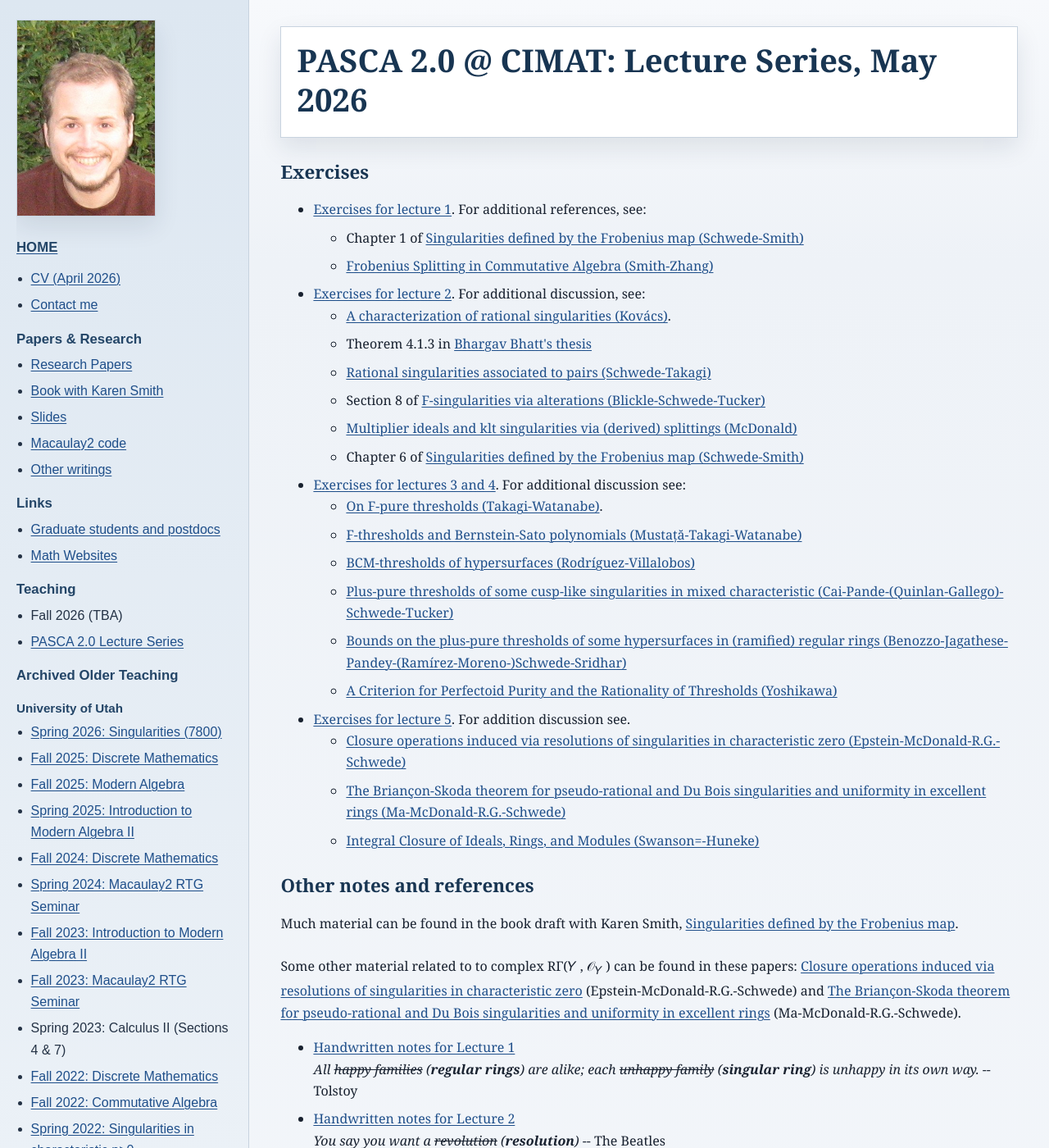
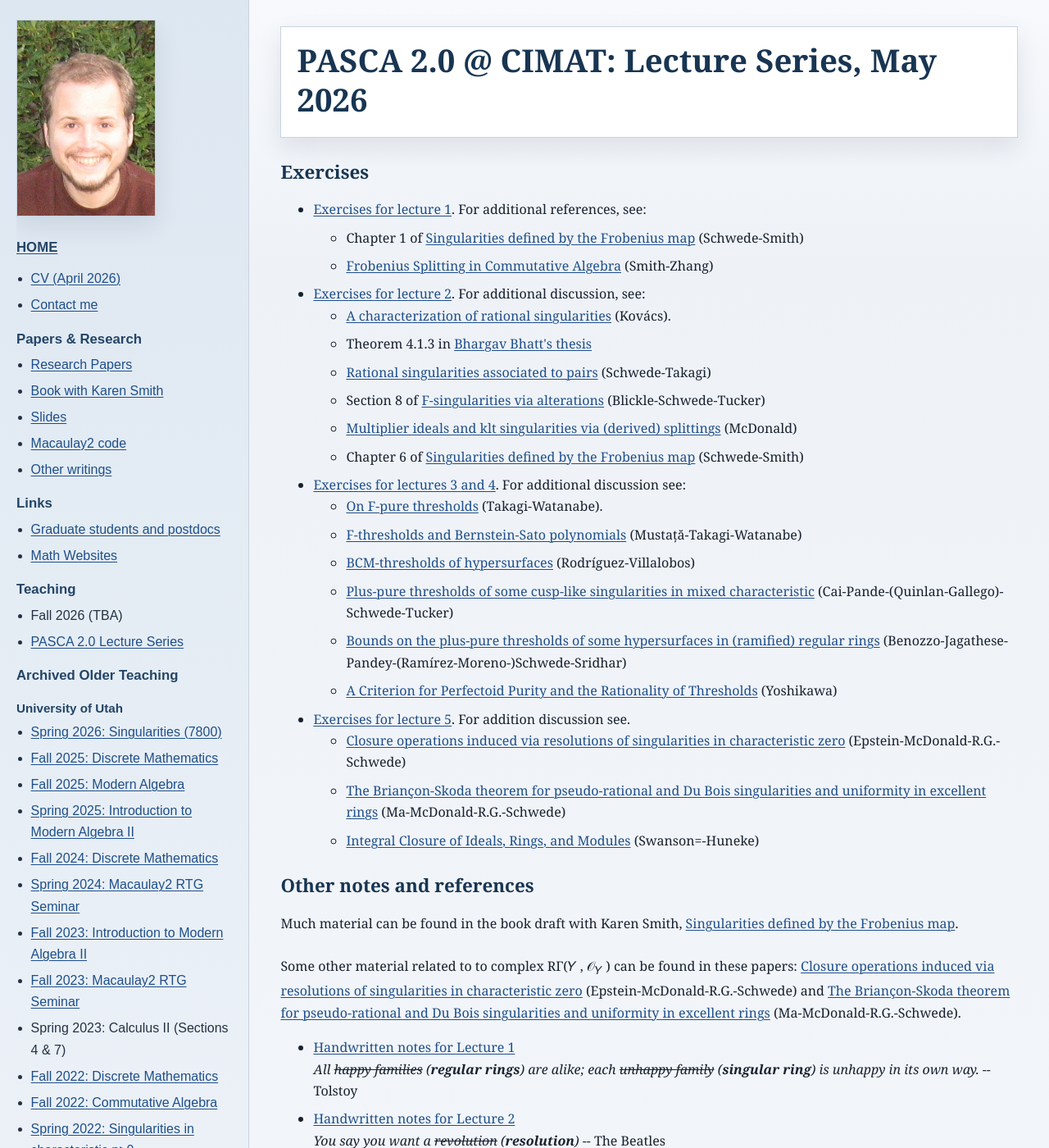
Before and after one commit to kschwede/kschwede.github.io, a Jekyll site: the page built from CIMAT2026/index.html, in a window 1280 px wide and 1400 px high. Shown: the whole window at 82% size. Built offline with Jekyll 4.4.1, drawn with Linux system fonts in a browser that asks for light colours; some of the changed lines change nothing that is shown.

Commit message:
consistency of links

```diff
--- a/CIMAT2026/index.html
+++ b/CIMAT2026/index.html
@@ -8,36 +8,36 @@ title: 'PASCA 2.0 Material'
 <h2>Exercises</h2>
 <ul>
   <li><a href="Exercises-Lecture1.pdf">Exercises for lecture 1</a>.  For additional references, see: </li>
-  <ul> <li> Chapter 1 of <a href="https://raw.githubusercontent.com/kschwede/FrobeniusSingularitiesBook/main/FrobeniusSingularitiesBook.pdf">Singularities defined by the Frobenius map (Schwede-Smith)</a></li>
-    <li><a href="https://arxiv.org/abs/1409.1169">Frobenius Splitting in Commutative Algebra (Smith-Zhang)</a></li>
+  <ul> <li> Chapter 1 of <a href="https://raw.githubusercontent.com/kschwede/FrobeniusSingularitiesBook/main/FrobeniusSingularitiesBook.pdf">Singularities defined by the Frobenius map</a> (Schwede-Smith)</li>
+    <li><a href="https://arxiv.org/abs/1409.1169">Frobenius Splitting in Commutative Algebra</a> (Smith-Zhang)</li>
     </ul>
   <li><a href="Exercises-Lecture2.pdf">Exercises for lecture 2</a>.  For additional discussion, see:
     <ul>
-      <li> <a href="https://projecteuclid.org/journals/duke-mathematical-journal/volume-102/issue-2/A-characterization-of-rational-singularities/10.1215/S0012-7094-00-10221-9.short">A characterization of rational singularities (Kovács)</a>.   </li>
+      <li> <a href="https://projecteuclid.org/journals/duke-mathematical-journal/volume-102/issue-2/A-characterization-of-rational-singularities/10.1215/S0012-7094-00-10221-9.short">A characterization of rational singularities</a> (Kovács).   </li>
       <li>Theorem 4.1.3 in <a href="https://websites.umich.edu/~bhattb/math/thesis.pdf">Bhargav Bhatt's thesis</a></li>
-      <li><a href="https://arxiv.org/abs/0708.1990">Rational singularities associated to pairs (Schwede-Takagi)</a></li>
-       <li> Section 8 of <a href="https://arxiv.org/abs/1107.3807">F-singularities via alterations (Blickle-Schwede-Tucker)</a>
+      <li><a href="https://arxiv.org/abs/0708.1990">Rational singularities associated to pairs</a> (Schwede-Takagi)</li>
+       <li> Section 8 of <a href="https://arxiv.org/abs/1107.3807">F-singularities via alterations</a> (Blickle-Schwede-Tucker)
         </li>
-        <li><a href="https://arxiv.org/abs/2307.07906">Multiplier ideals and klt singularities via (derived) splittings (McDonald)</a></li>
-        <li> Chapter 6 of <a href="https://raw.githubusercontent.com/kschwede/FrobeniusSingularitiesBook/main/FrobeniusSingularitiesBook.pdf">Singularities defined by the Frobenius map (Schwede-Smith)</a>
+        <li><a href="https://arxiv.org/abs/2307.07906">Multiplier ideals and klt singularities via (derived) splittings</a> (McDonald)</li>
+        <li> Chapter 6 of <a href="https://raw.githubusercontent.com/kschwede/FrobeniusSingularitiesBook/main/FrobeniusSingularitiesBook.pdf">Singularities defined by the Frobenius map</a> (Schwede-Smith)
         </li>
       </ul>
     </li>
   <li><a href="Exercises-Lecture3-4.pdf">Exercises for lectures 3 and 4</a>.  For additional discussion see:<ul>
-      <li><a href="https://arxiv.org/abs/math/0312486">On F-pure thresholds (Takagi-Watanabe)</a>.</li>
-      <li><a href="https://arxiv.org/abs/math/0411170">F-thresholds and Bernstein-Sato polynomials (Mustață-Takagi-Watanabe)</a></li>
-      <li><a href="https://arxiv.org/abs/2404.07438">BCM-thresholds of hypersurfaces (Rodríguez-Villalobos)</a></li>
-      <li><a href="https://arxiv.org/abs/2501.07528">Plus-pure thresholds of some cusp-like singularities in mixed characteristic (Cai-Pande-(Quinlan-Gallego)-Schwede-Tucker)</a></li>
-      <li><a href="https://arxiv.org/abs/2509.07217">Bounds on the plus-pure thresholds of some hypersurfaces in (ramified) regular rings (Benozzo-Jagathese-Pandey-(Ramírez-Moreno-)Schwede-Sridhar)</a></li>
-      <li><a href="https://arxiv.org/abs/2510.19319">A Criterion for Perfectoid Purity and the Rationality of Thresholds (Yoshikawa)</a></li>
+      <li><a href="https://arxiv.org/abs/math/0312486">On F-pure thresholds</a> (Takagi-Watanabe).</li>
+      <li><a href="https://arxiv.org/abs/math/0411170">F-thresholds and Bernstein-Sato polynomials</a> (Mustață-Takagi-Watanabe)</li>
+      <li><a href="https://arxiv.org/abs/2404.07438">BCM-thresholds of hypersurfaces</a> (Rodríguez-Villalobos)</li>
+      <li><a href="https://arxiv.org/abs/2501.07528">Plus-pure thresholds of some cusp-like singularities in mixed characteristic</a> (Cai-Pande-(Quinlan-Gallego)-Schwede-Tucker)</li>
+      <li><a href="https://arxiv.org/abs/2509.07217">Bounds on the plus-pure thresholds of some hypersurfaces in (ramified) regular rings</a> (Benozzo-Jagathese-Pandey-(Ramírez-Moreno-)Schwede-Sridhar)</li>
+      <li><a href="https://arxiv.org/abs/2510.19319">A Criterion for Perfectoid Purity and the Rationality of Thresholds</a> (Yoshikawa)</li>
   </ul>
   <li><a href="Exercises-Lecture5.pdf">Exercises for lecture 5</a>.
     For addition discussion see.
       <ul>
-        <li> <a href="https://arxiv.org/abs/2504.05554" target="_blank" rel="noopener noreferrer">Closure operations induced via resolutions of singularities in characteristic zero (Epstein-McDonald-R.G.-Schwede)</a> </li>
-        <li> <a href="https://arxiv.org/abs/2510.11540" target="_blank" rel="noopener noreferrer">The Briançon-Skoda theorem for pseudo-rational and Du Bois singularities and uniformity in excellent rings (Ma-McDonald-R.G.-Schwede)</a></li>
+        <li> <a href="https://arxiv.org/abs/2504.05554" target="_blank" rel="noopener noreferrer">Closure operations induced via resolutions of singularities in characteristic zero</a> (Epstein-McDonald-R.G.-Schwede) </li>
+        <li> <a href="https://arxiv.org/abs/2510.11540" target="_blank" rel="noopener noreferrer">The Briançon-Skoda theorem for pseudo-rational and Du Bois singularities and uniformity in excellent rings</a> (Ma-McDonald-R.G.-Schwede)</li>
         <li>
-          <a href="https://www.math.purdue.edu/~iswanso/book/SwansonHuneke.pdf">Integral Closure of Ideals, Rings, and Modules (Swanson=-Huneke)</a>
+          <a href="https://www.math.purdue.edu/~iswanso/book/SwansonHuneke.pdf">Integral Closure of Ideals, Rings, and Modules</a> (Swanson=-Huneke)
         </li>
       </ul>
   </li>
```
